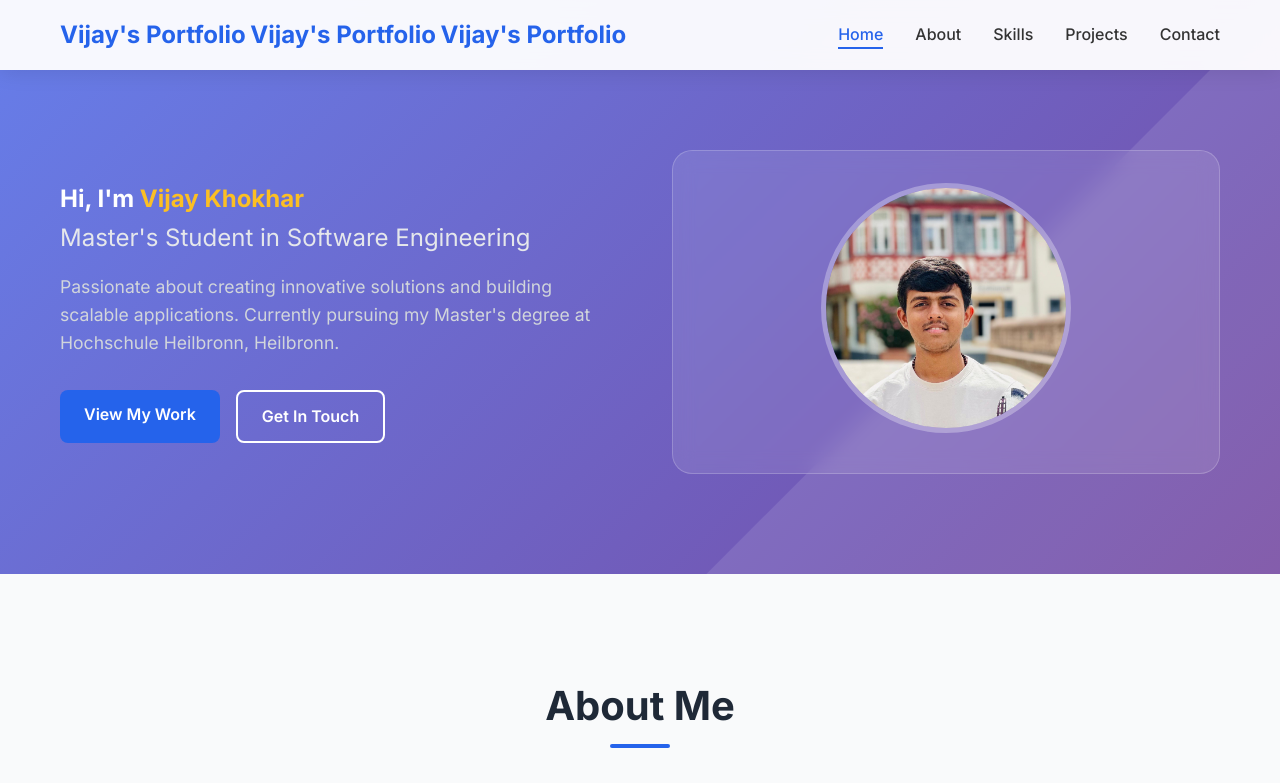
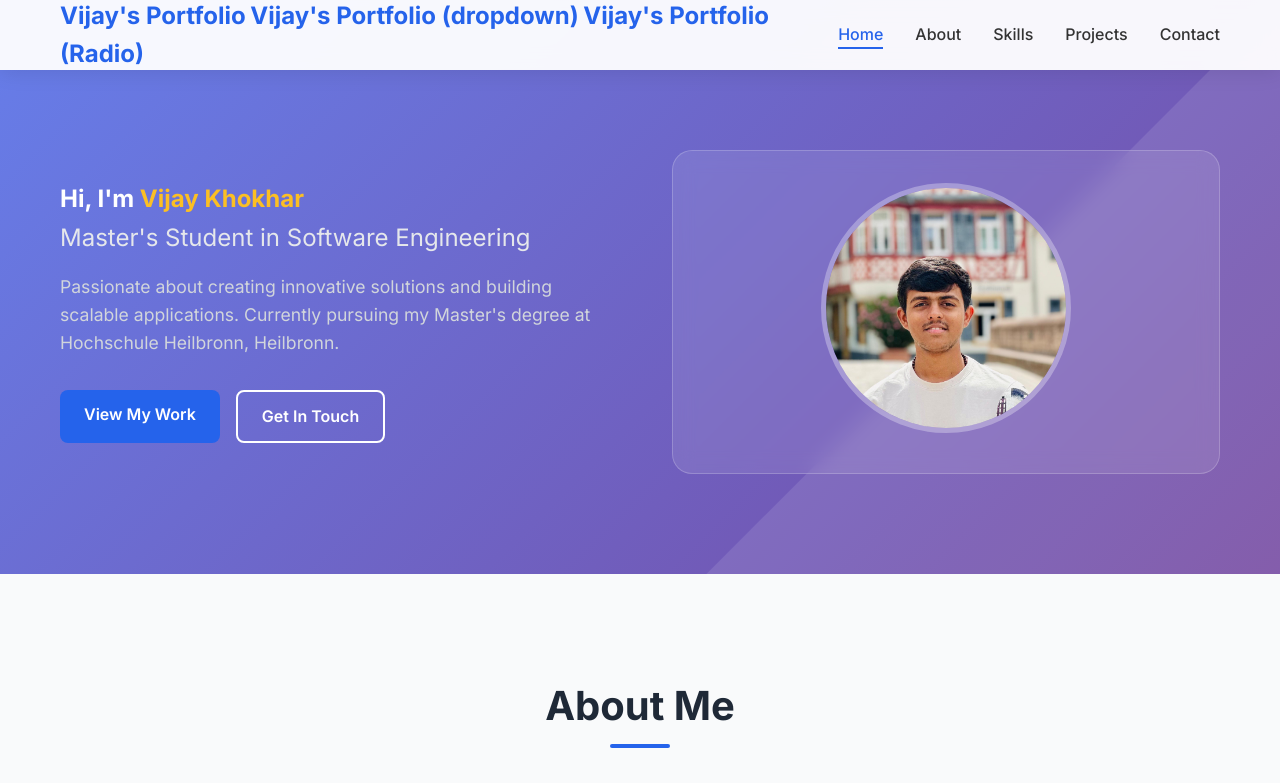
Before and after one commit to VijayKhokhar111/Portfolio, a plain HTML site: page index.html in a window 1280 px wide. Shown: the top 783 px of the page. Drawn offline with Linux system fonts and the light colour scheme.

Commit message:
add Radio

```diff
--- a/index.html
+++ b/index.html
@@ -14,8 +14,8 @@
         <div class="nav-container">
             <div class="nav-logo">
                 <a href="#home">Vijay's Portfolio</a>
-                <a href="#home">Vijay's Portfolio</a>
-                <a href="#home">Vijay's Portfolio</a>
+                <a href="#home">Vijay's Portfolio (dropdown)</a>
+                <a href="#home">Vijay's Portfolio (Radio)</a>
             </div>
             <ul class="nav-menu">
                 <li class="nav-item">
```
